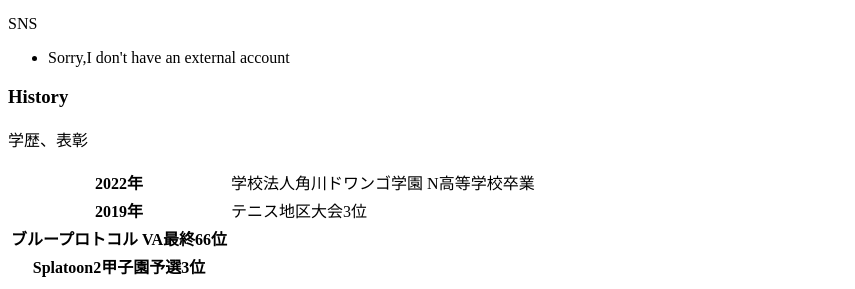
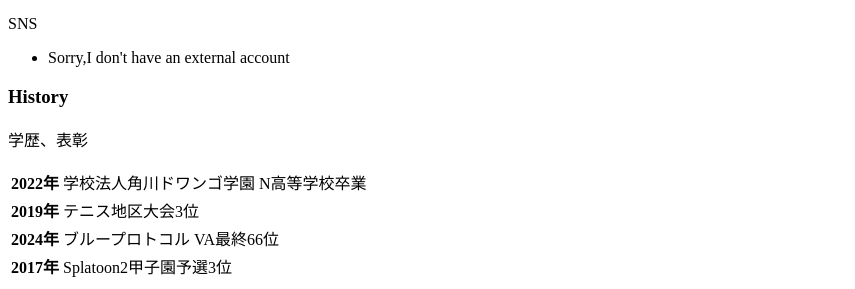
Before and after one commit to Ray-kamo/Ray-kamo.github.io, a plain HTML site: page index.html in a window 1280 px wide. Shown: the part 1607-1896 px from the top of the page, without its empty margins (0-855 px from the left). Drawn offline with Linux system fonts and the light colour scheme.

Commit message:
Update index.html

```diff
--- a/index.html
+++ b/index.html
@@ -64,10 +64,12 @@
         <td>テニス地区大会3位</td>
       </tr>
       <tr>
-        <th>ブループロトコル VA最終66位</th>
+        <th>2024年</th>
+        <td>ブループロトコル VA最終66位</td>
       </tr>
       <tr>
-        <th>Splatoon2甲子園予選3位</th>
+        <th>2017年</th>
+        <td>Splatoon2甲子園予選3位</td>
       </tr>
     </table>
   </body>
```
